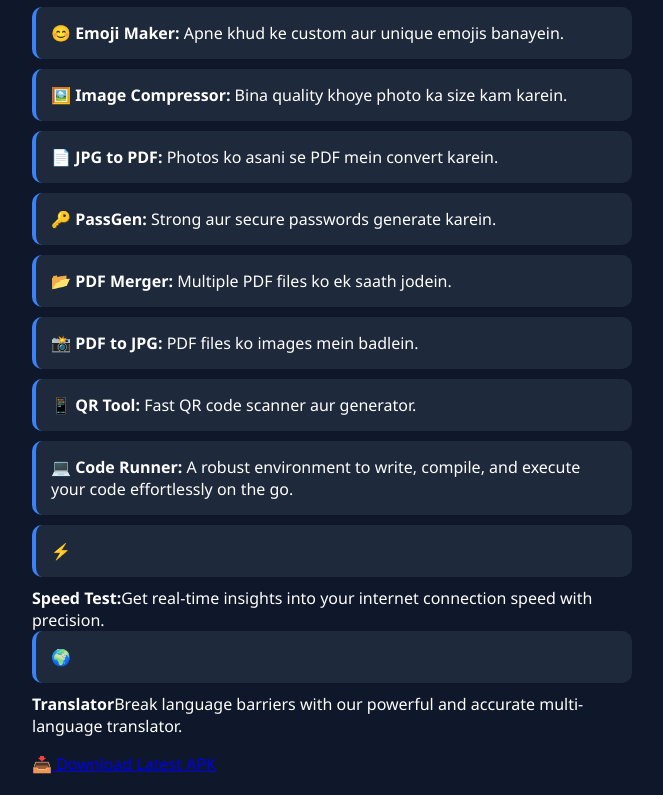
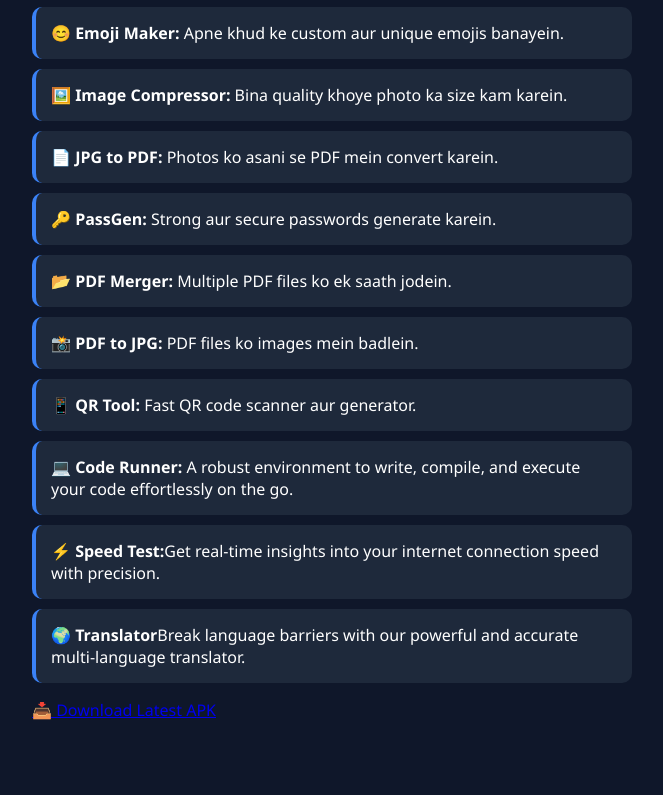
Before and after one commit to zingarenaoffi1-sudo/ZingArena, a plain HTML site: page index.html in a window 1280 px wide. Shown: the part 725-1520 px from the top of the page, without its empty margins (308-971 px from the left). After the commit the page ends 1466 px from the top, so only its background shows below. Drawn offline with Linux system fonts and the light colour scheme.

Commit message:
Update index.html

```diff
--- a/index.html
+++ b/index.html
@@ -41,8 +41,8 @@
             <li>📸 <b>PDF to JPG:</b> PDF files ko images mein badlein.</li>
             <li>📱 <b>QR Tool:</b> Fast QR code scanner aur generator.</li>
             <li>💻 <b>Code Runner:</b> A robust environment to write, compile, and execute your code effortlessly on the go.</li>
-            <li>⚡</li> <b>Speed Test:</b>Get real-time insights into your internet connection speed with precision.
-            <li>🌍</li> <b>Translator</b>Break language barriers with our powerful and accurate multi-language translator.
+            <li>⚡ <b>Speed Test:</b>Get real-time insights into your internet connection speed with precision.
+            <li>🌍 <b>Translator</b>Break language barriers with our powerful and accurate multi-language translator.
         </ul>
 
         <a href="https://github.com/zingarenaoffi1-sudo/zingarenaoffi1-sudo.github.io/blob/main/ZingArena.apk?"download-btn" download>📥 Download Latest APK</a>
```
